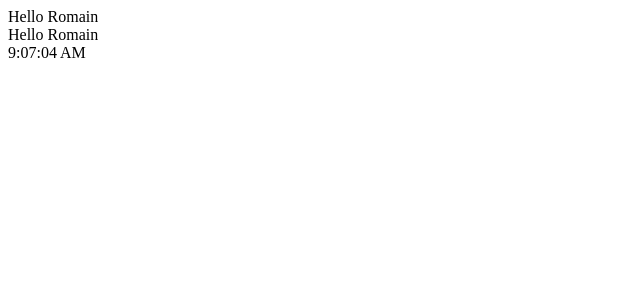
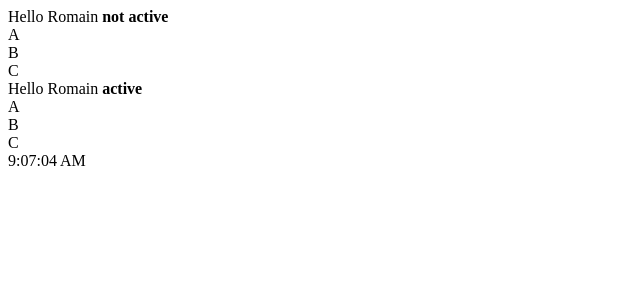
Before and after one commit to bioub/Formation_Web_Advanced_STMicroelectronics_2023_04, a React (Create React App) app in the folder hello-react/: page / in a window 1280 px wide. Shown: the top 300 px of the page, without its empty margins (0-640 px from the left). Built offline with nearby package versions, Linux system fonts and the light colour scheme.

Commit message:
Conditions et boucles

```diff
--- a/hello-react/src/App.tsx
+++ b/hello-react/src/App.tsx
@@ -2,11 +2,12 @@ import Clock from './Clock';
 import Hello from './Hello';
 
 function App() {
+
   return (
     <div className="App">
       <Hello />
       <Hello name="Romain" age={123} isActive /> {/* React.createElement(Hello, { name: 'Toto' }) */}
-      <Clock />
+      <Clock onNowUpdate={(now) => { console.log(now); }} />
     </div>
   );
 }
--- a/hello-react/src/Clock.tsx
+++ b/hello-react/src/Clock.tsx
@@ -1,5 +1,10 @@
-function Clock() {
+type Props = {
+  onNowUpdate: (now: Date) => void;
+}
+
+function Clock({ onNowUpdate }: Props) {
   const now = new Date();
+  onNowUpdate(now);
   return (
     <div className="Clock">
       {now.toLocaleTimeString()}
--- a/hello-react/src/Hello.tsx
+++ b/hello-react/src/Hello.tsx
@@ -43,10 +43,30 @@ type Props = {
 
 function Hello({ name = 'Romain', age = 0, isActive = false }: Props) {
   console.log('Hello');
+  // let activeLabel = '';
+
+  // if (isActive) {
+  //   activeLabel = ' -> active '
+  // }
+
+  // let activeLabel = isActive && ' -> active ';
+
+  const items = ['A', 'B', 'C'];
+  // const itemsEl = [];
+
+  // for (const item of items) {
+  //   itemsEl.push(<div>{item}</div>)
+  // }
+
+  const itemsEl = items.map((item) => <div>{item}</div>);
 
   return (
     <div className="Hello" id="hello-component">
-      Hello <span data-user-name={name}>{name}</span>
+      Hello <span data-user-name={name}>{name}</span>{" "}
+      {/* {isActive && <b>active</b>} */}
+      {isActive ? <b>active</b> : <b>not active</b>}
+      {/* {itemsEl} */}
+      {items.map((item, index) => <div key={item}>{item}</div>)}
     </div>
   );
 }
```
